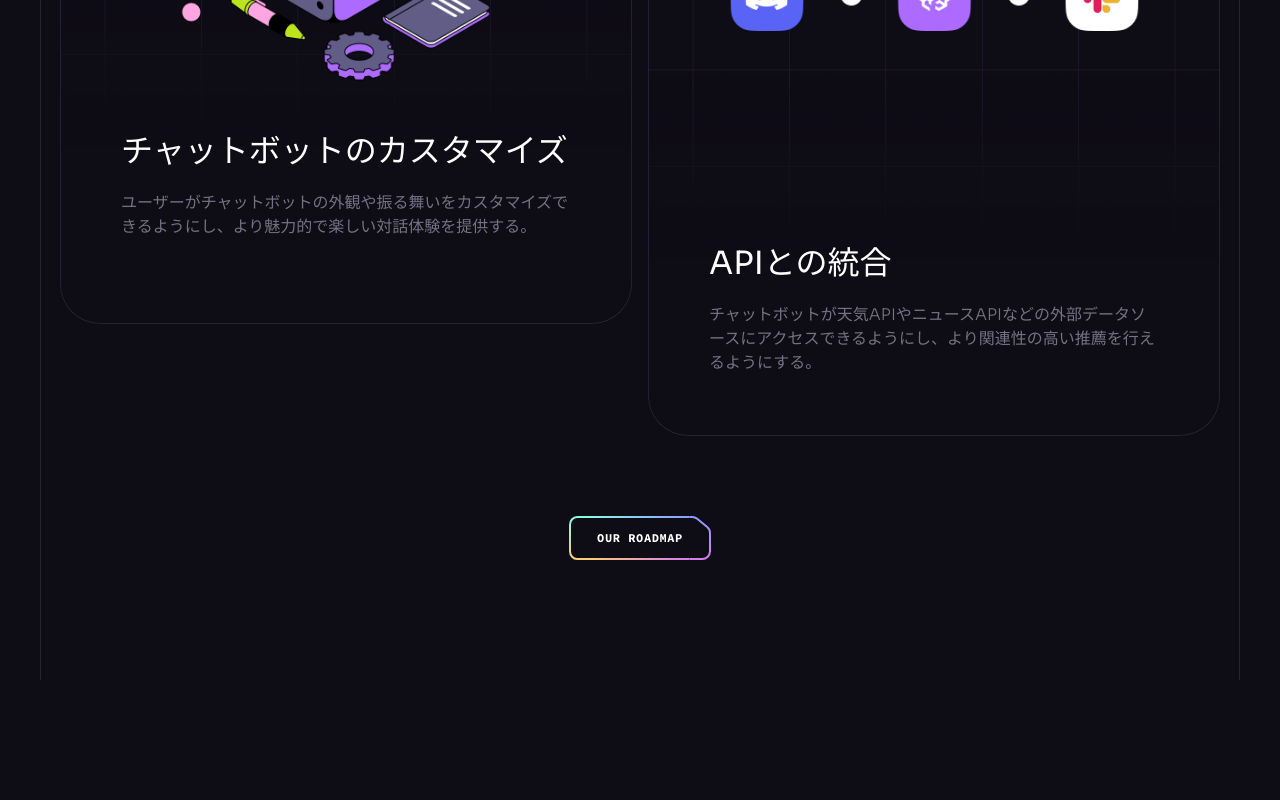
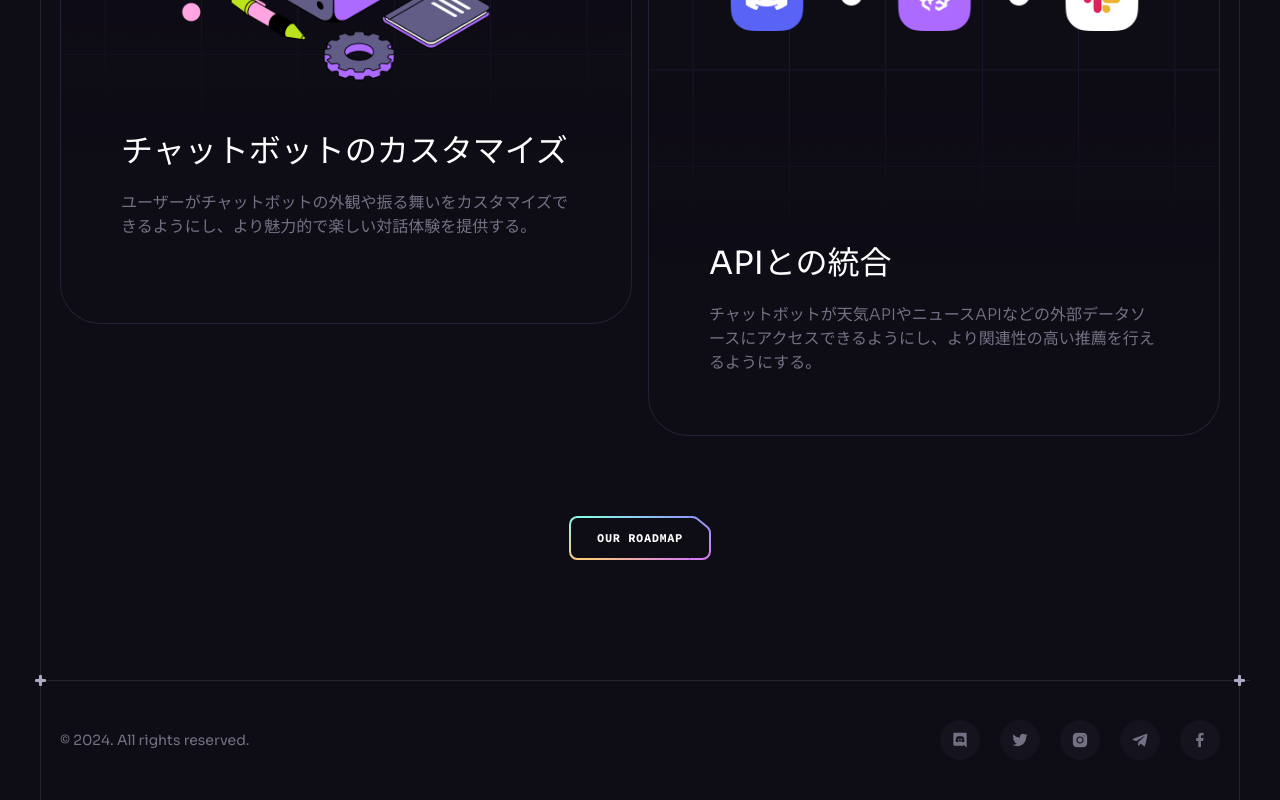
Before and after one commit to s3xmaxman/Modern-UI-UX-Website, a React (Vite) app: page / in a window 1280 px wide. Shown: the part 8533-9333 px from the top of the page. Before the commit the page ends 9213 px from the top, so only its background shows below. Built offline with nearby package versions, Linux system fonts and the light colour scheme.

Commit message:
add Footer

```diff
--- a/src/App.jsx
+++ b/src/App.jsx
@@ -2,6 +2,7 @@
 import Benefits from './components/Benefits';
 import Button from './components/Button';
 import Collaboration from './components/Collaboration';
+import Footer from './components/Footer';
 import Header from './components/Header';
 import Hero from './components/Hero';
 import Pricing from './components/Pricing';
@@ -19,6 +20,7 @@
         <Services />
         <Pricing />
         <RoadMap />
+        <Footer />
       </div>
       <ButtonGradient />
     </>
--- /dev/null
+++ b/src/components/Footer.jsx
@@ -0,0 +1,29 @@
+import React from 'react'
+import Section from './Section'
+import { socials } from '../constants'
+
+const Footer = () => {
+  return (
+    <Section crosses className='!px-0 !py-10'>
+        <div className='container flex sm:justify-between justify-center items-center gap-10 max-sm:flex-col'>
+            <p className='caption text-n-4 lg:block'>
+             © {new Date().getFullYear()}. All rights reserved.
+            </p>
+            <ul className='flex flex-wrap gap-5'>
+                {socials.map((item) => (
+                    <a
+                        key={item.id}
+                        href={item.url}
+                        target='_blank'
+                        className='flex items-center justify-center w-10 h-10 bg-n-7 rounded-full transition-colors hover:bg-n-6'
+                    >
+                        <img src={item.iconUrl} width={16} height={16} alt={item.title} />
+                    </a>
+                ))}
+            </ul>
+        </div>
+    </Section>
+  )
+}
+
+export default Footer
```
